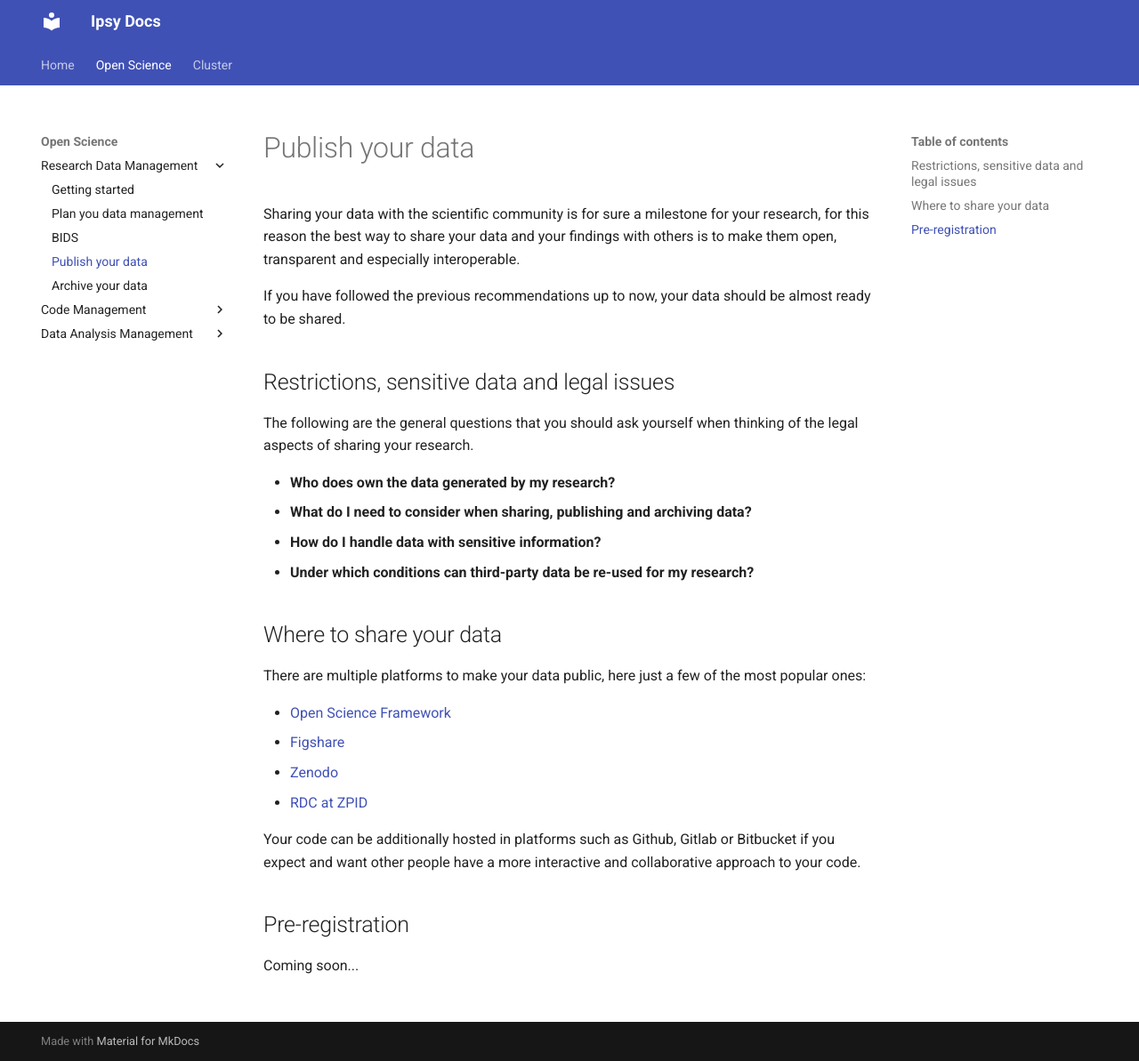
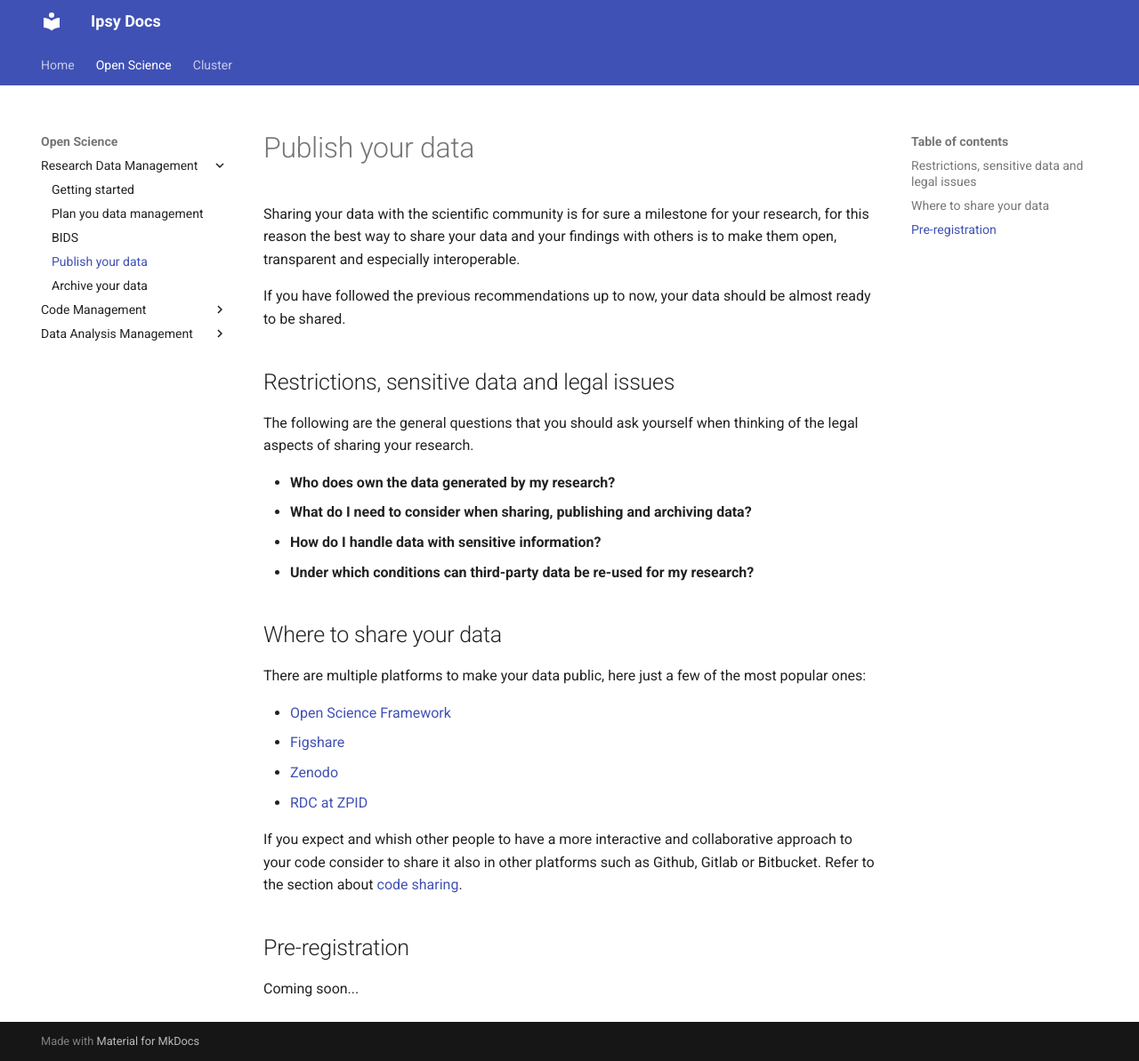
Before and after one commit to pvavra/temp-ipsy, an MkDocs documentation site: the page built from docs/open-science/research-data-management/publish.md, in a window 1280 px wide and 1193 px high. Shown: the whole window at 89% size. Built offline with MkDocs 1.6.1 and Material for MkDocs 9.7.7, drawn with Linux system fonts in a browser that asks for light colours.

Commit message:
Fix the sentence about code sharing

```diff
--- a/docs/open-science/research-data-management/publish.md
+++ b/docs/open-science/research-data-management/publish.md
@@ -22,7 +22,9 @@ There are multiple platforms to make your data public, here just a few of the mo
 - [Zenodo](https://zenodo.org/)
 - [RDC at ZPID](https://rdc-psychology.org/)
 
-Your code can be additionally hosted in platforms such as Github, Gitlab or Bitbucket if you expect and want other people have a more interactive and collaborative approach to your code.
+If you expect and whish other people to have a more interactive and collaborative approach to your code
+consider to share it also in other platforms such as Github, Gitlab or Bitbucket. Refer to the section about [code sharing].
+[code sharing]: ../../code-management/sharing
 
 ## Pre-registration
 
```
